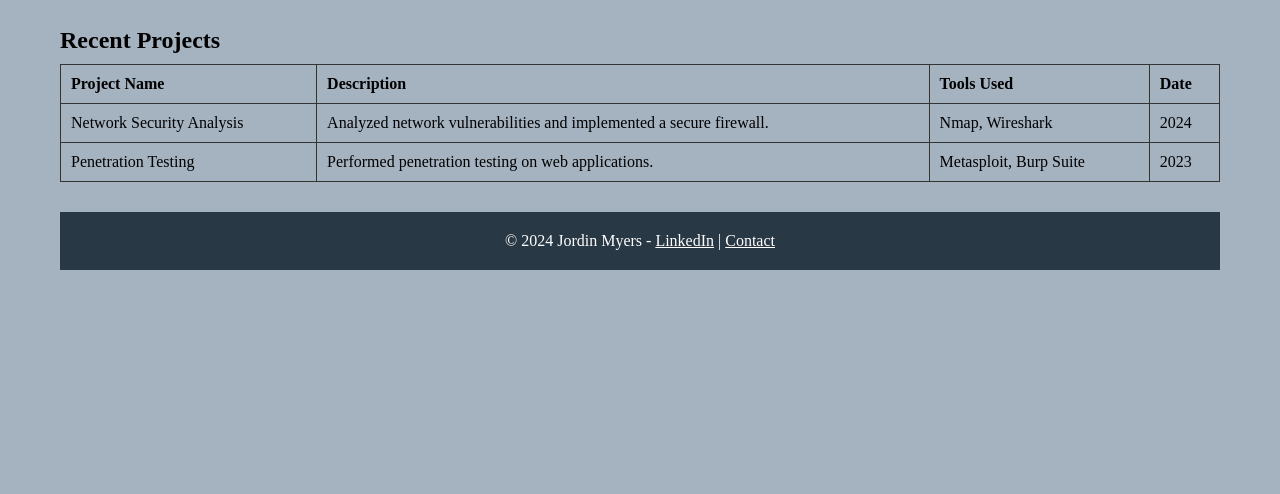
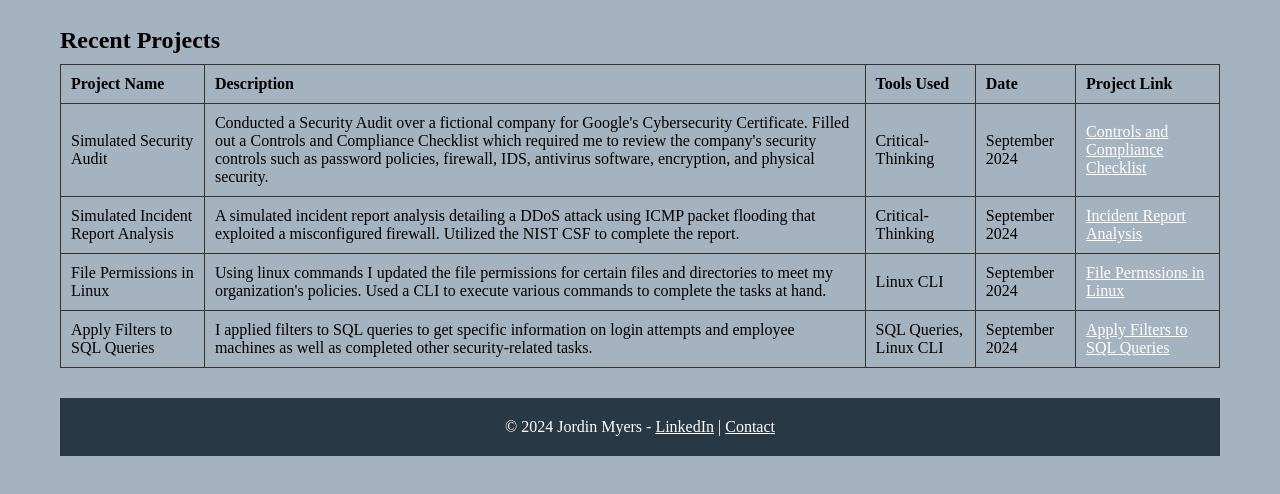
Before and after one commit to FaIseChaos/INF250, a plain HTML site: page final/projects.html in a window 1280 px wide. Shown: the part 186-680 px from the top of the page. Drawn offline with Linux system fonts and the light colour scheme.

Commit message:
finished final project

```diff
--- a/final/projects.html
+++ b/final/projects.html
@@ -42,22 +42,38 @@
                             <th>Description</th>
                             <th>Tools Used</th>
                             <th>Date</th>
+                            <th>Project Link</th>
                         </tr>
                     </thead>
                     <tbody>
                         <tr>
-                            <td>Network Security Analysis</td>
-                            <td>Analyzed network vulnerabilities and implemented a secure firewall.</td>
-                            <td>Nmap, Wireshark</td>
-                            <td>2024</td>
+                            <td>Simulated Security Audit</td>
+                            <td>Conducted a Security Audit over a fictional company for Google's Cybersecurity Certificate. Filled out a Controls and Compliance Checklist which required me to review the company's security controls such as password policies, firewall, IDS, antivirus software, encryption, and physical security.</td>
+                            <td>Critical-Thinking</td>
+                            <td>September 2024</td>
+                            <td><a href="Controls and compliance checklist.pdf" target="_blank">Controls and Compliance Checklist</a></td>
                         </tr>
                         <tr>
-                            <td>Penetration Testing</td>
-                            <td>Performed penetration testing on web applications.</td>
-                            <td>Metasploit, Burp Suite</td>
-                            <td>2023</td>
+                            <td>Simulated Incident Report Analysis</td>
+                            <td>A simulated incident report analysis detailing a DDoS attack using ICMP packet flooding that exploited a misconfigured firewall. Utilized the NIST CSF to complete the report.</td>
+                            <td>Critical-Thinking</td>
+                            <td>September 2024</td>
+                            <td><a href="Incident Report Analysis.pdf" target="_blank">Incident Report Analysis</a></td>
                         </tr>
-                        <!-- Additional project rows -->
+                        <tr>
+                            <td>File Permissions in Linux</td>
+                            <td>Using linux commands I updated the file permissions for certain files and directories to meet my organization's policies. Used a CLI to execute various commands to complete the tasks at hand.</td>
+                            <td>Linux CLI</td>
+                            <td>September 2024</td>
+                            <td><a href="File permissions in Linux.pdf">File Permssions in Linux</a></td>
+                        </tr>
+                        <tr>
+                            <td>Apply Filters to SQL Queries</td>
+                            <td>I applied filters to SQL queries to get specific information on login attempts and employee machines as well as completed other security-related tasks.</td>
+                            <td>SQL Queries, Linux CLI</td>
+                            <td>September 2024</td>
+                            <td><a href="Apply filters to SQL queries.pdf" target="_blank">Apply Filters to SQL Queries</a></td>
+                        </tr>
                     </tbody>
                 </table>
             </section>
```
Also changed, not shown: final/final.html (+8 -2 lines), final/skills.html (+19 -3 lines), 4 other files.
